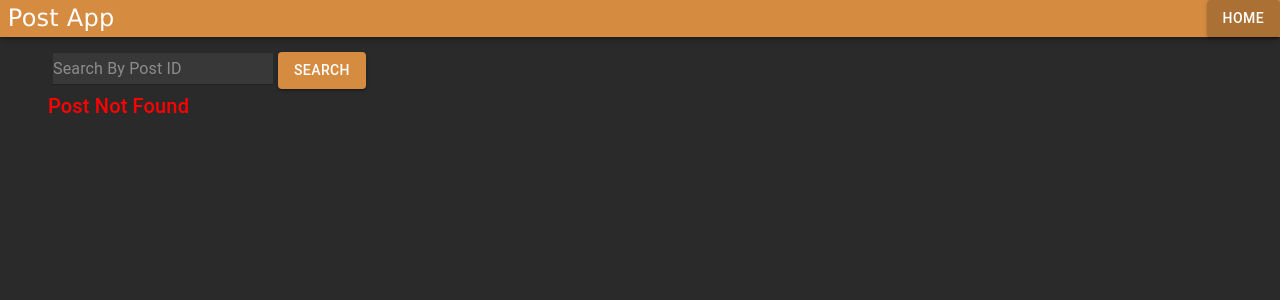
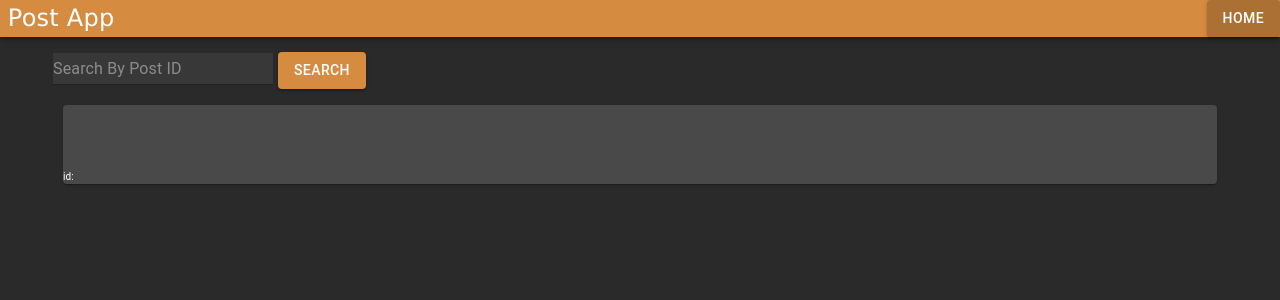
Before and after one commit to NoahFreelove/Post-App, a React (Create React App) app: page /search in a window 1280 px wide. Before the commit this address had no page. Shown: the top 300 px of the page. Built offline with nearby package versions, Linux system fonts and the light colour scheme.

Commit message:
added error handling for when a post was recently deleted

```diff
--- a/src/pages/search-page/search-page.js
+++ b/src/pages/search-page/search-page.js
@@ -7,7 +7,7 @@ import {FetchPost} from "../../APIHandler";
 
 function SearchPage(){
     const [postId, setPostId] = useState("");
-    const [postData, setPostData] = useState({userName: null, title: null, description: null, _id: null});
+    const [postData, setPostData] = useState({userName: "", title: "", description: "", _id: ""});
     const [searching, setSearching] = useState(false);
 
     function HandleChangePostID(e){
@@ -17,6 +17,13 @@ function SearchPage(){
     async function HandleFetchPost() {
         setSearching(true)
         let res = await FetchPost(postId)
+        if(res === null)
+        {
+            res = {userName: "post does not exist",
+                description: "this post was deleted",
+                title: "Post not found"
+            }
+        }
         setPostData(res);
         setSearching(false)
     }
```
Also changed, not shown: 1 other file (tests, documents, lock files or other folders).
